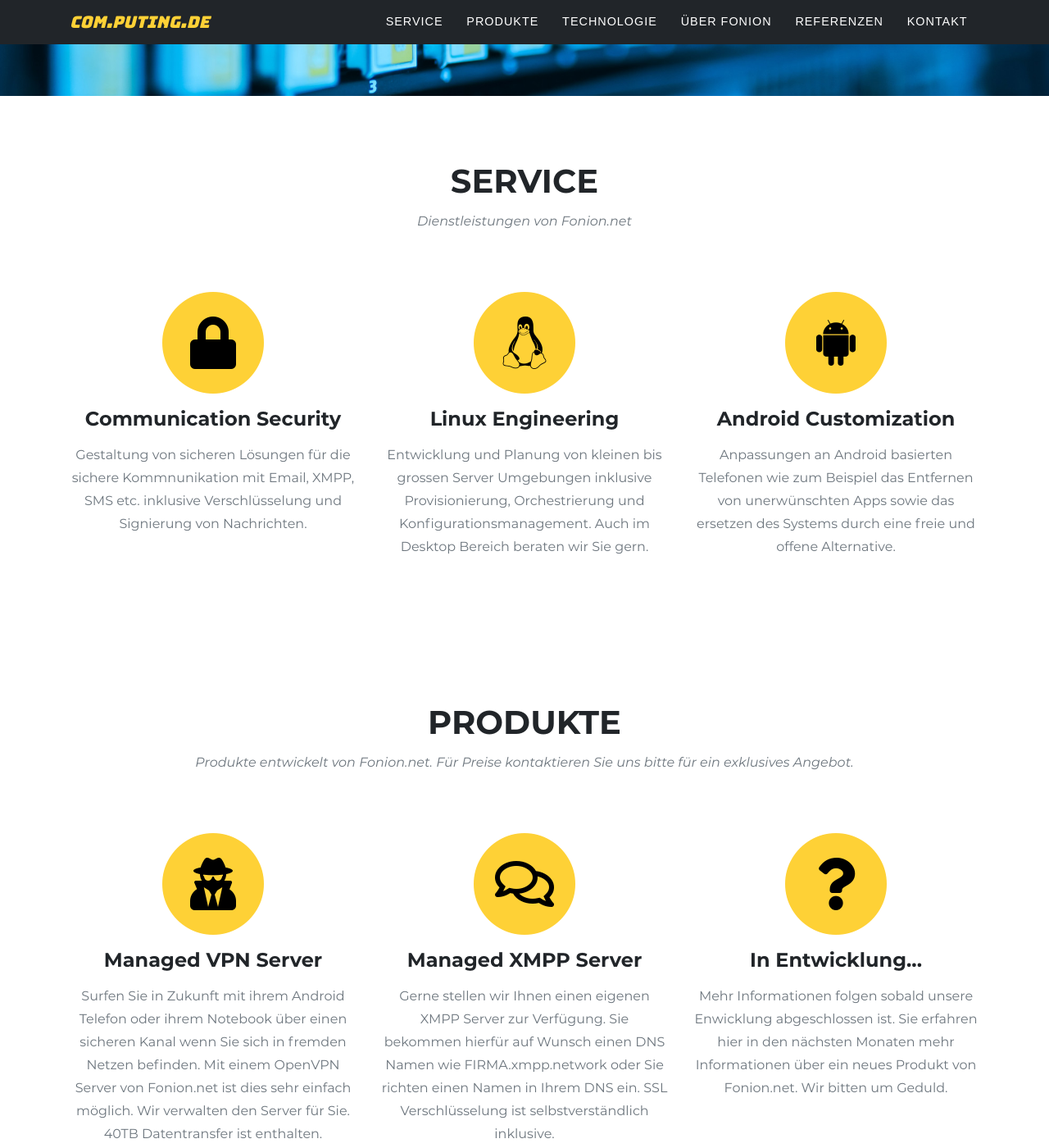
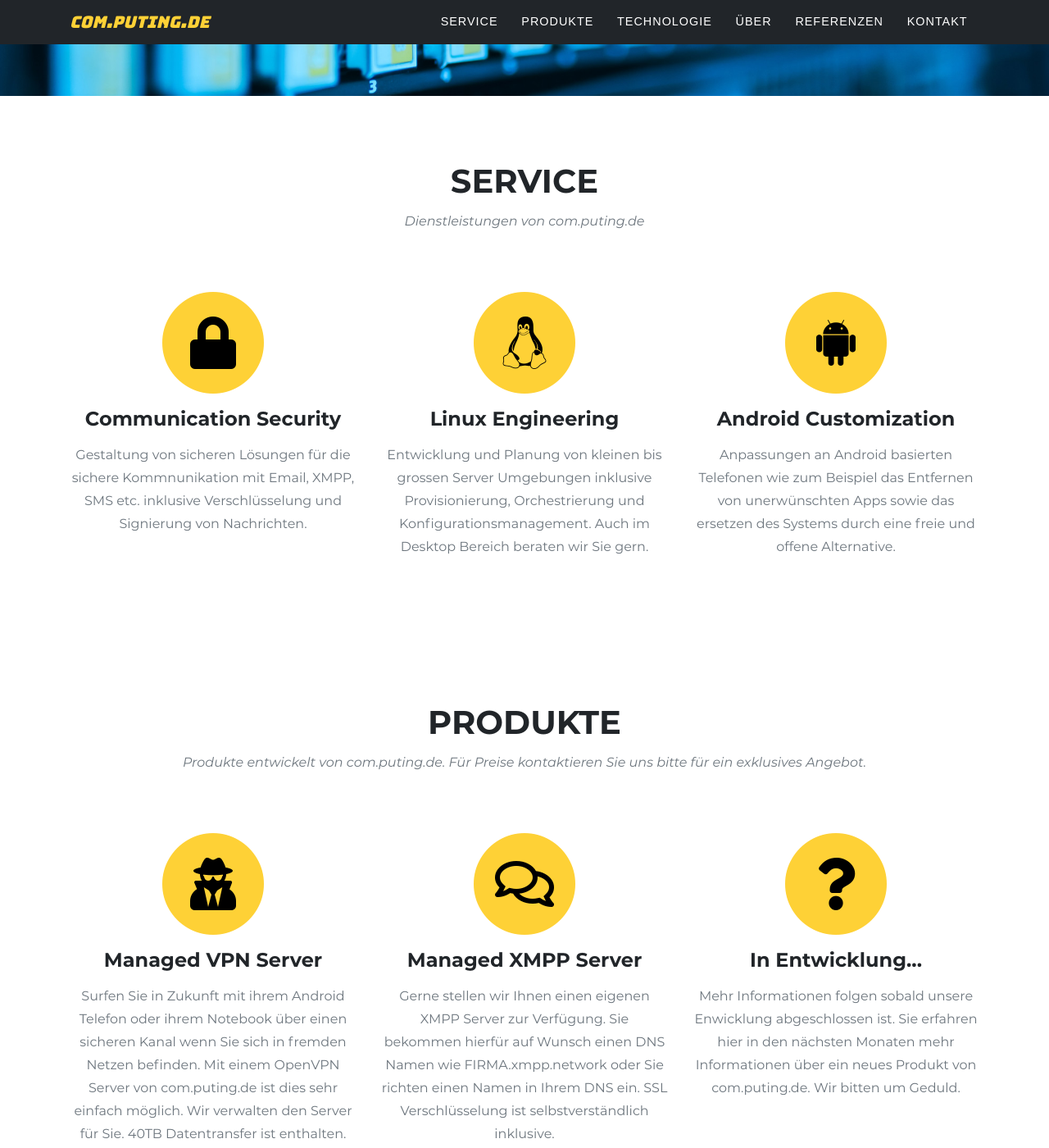
Before and after one commit to findeisen-systems/findeisen.systems, a Jekyll site: the page built from index.html, in a window 1280 px wide and 1400 px high, scrolled down 508 px. Shown: the whole window at 82% size. Built offline with Jekyll 4.4.1, drawn with Linux system fonts in a browser that asks for light colours; some of the changed text lies outside the part shown.

Commit message:
fonion remove

```diff
--- a/_includes/about.html
+++ b/_includes/about.html
@@ -2,8 +2,8 @@
   <div class="container">
     <div class="row">
       <div class="col-lg-12 text-center">
-        <h2 class="section-heading text-uppercase">Über Fonion</h2>
-        <h3 class="section-subheading text-muted">Die Geschichte über com.puting.de zu FONION.</h3>
+        <h2 class="section-heading text-uppercase">Über com.puting.de</h2>
+        <h3 class="section-subheading text-muted">Die Geschichte...</h3>
       </div>
     </div>
     <div class="row">
@@ -47,7 +47,7 @@
                 <h4 class="subheading">Reboot!</h4>
               </div>
               <div class="timeline-body">
-                <p class="text-muted">Viele Bereiche der Informationsverarbeitung haben sich stark verändert und es hat viel Innovation stattgefunden. Anforderungen sind Heute andere. Mit Fonion orientiert Johannes sich neu und der Fokus liegt auf Lösungen für sichere mobile Kommunikation. Server Lösungen spielen hierbei noch immer eine große Rolle allerdings auch mobile Geräte wie Smartphones.</p>
+                <p class="text-muted">Viele Bereiche der Informationsverarbeitung haben sich stark verändert und es hat viel Innovation stattgefunden. Anforderungen sind Heute andere. 2018 orientiert Johannes sich neu und der Fokus liegt auf Lösungen für sichere mobile Kommunikation. Server Lösungen spielen hierbei noch immer eine große Rolle allerdings auch mobile Geräte wie Smartphones.</p>
               </div>
             </div>
           </li>
--- a/_includes/contact.html
+++ b/_includes/contact.html
@@ -21,7 +21,7 @@
             <i class="fas fa-envelope text-primary mb-2" style="font-size:40px;"></i>
             <h4 class="text-uppercase m-0">Email</h4>
             <hr class="my-4">
-            <div class=""><a class="btn btn-primary btn-xl text-uppercase js-scroll-trigger" href="mailto:findeisen@fonion.net">findeisen<br/>@com.puting.de</a></div>
+            <div class=""><a class="btn btn-primary btn-xl text-uppercase js-scroll-trigger" href="mailto:findeisen@com.puting.de">findeisen<br/>@com.puting.de</a></div>
           </div>
         </div>
       </div>
--- a/_includes/header.html
+++ b/_includes/header.html
@@ -17,7 +17,7 @@
           <a class="nav-link js-scroll-trigger" href="#technology">Technologie</a>
         </li>
         <li class="nav-item">
-          <a class="nav-link js-scroll-trigger" href="#about">Über Fonion</a>
+          <a class="nav-link js-scroll-trigger" href="#about">Über</a>
         </li>
         <li class="nav-item">
           <a class="nav-link js-scroll-trigger" href="#references">Referenzen</a>
--- a/_includes/produkte.html
+++ b/_includes/produkte.html
@@ -3,7 +3,7 @@
     <div class="row">
       <div class="col-lg-12 text-center">
         <h2 class="section-heading text-uppercase">Produkte</h2>
-        <h3 class="section-subheading text-muted">Produkte entwickelt von Fonion.net. Für Preise kontaktieren Sie uns bitte für ein exklusives Angebot.</h3>
+        <h3 class="section-subheading text-muted">Produkte entwickelt von com.puting.de. Für Preise kontaktieren Sie uns bitte für ein exklusives Angebot.</h3>
       </div>
     </div>
     <div class="row text-center">
@@ -13,7 +13,7 @@
           <i style="color: black;" class="fas fa-user-secret fa-stack-1x fa-inverse"></i>
         </span>
         <h4 class="service-heading">Managed VPN Server</h4>
-        <p class="text-muted">Surfen Sie in Zukunft mit ihrem Android Telefon oder ihrem Notebook über einen sicheren Kanal wenn Sie sich in fremden Netzen befinden. Mit einem OpenVPN Server von Fonion.net ist dies sehr einfach möglich. Wir verwalten den Server für Sie. 40TB Datentransfer ist enthalten.</p>
+        <p class="text-muted">Surfen Sie in Zukunft mit ihrem Android Telefon oder ihrem Notebook über einen sicheren Kanal wenn Sie sich in fremden Netzen befinden. Mit einem OpenVPN Server von com.puting.de ist dies sehr einfach möglich. Wir verwalten den Server für Sie. 40TB Datentransfer ist enthalten.</p>
       </div>
       <div class="col-md-4">
         <span class="fa-stack fa-4x">
@@ -29,7 +29,7 @@
           <i style="color: black;" class="fas fa-question fa-stack-1x fa-inverse"></i>
         </span>
         <h4 class="service-heading">In Entwicklung...</h4>
-        <p class="text-muted">Mehr Informationen folgen sobald unsere Enwicklung abgeschlossen ist. Sie erfahren hier in den nächsten Monaten mehr Informationen über ein neues Produkt von Fonion.net. Wir bitten um Geduld.</p>
+        <p class="text-muted">Mehr Informationen folgen sobald unsere Enwicklung abgeschlossen ist. Sie erfahren hier in den nächsten Monaten mehr Informationen über ein neues Produkt von com.puting.de. Wir bitten um Geduld.</p>
       </div>
     </div>
   </div>
--- a/_includes/service.html
+++ b/_includes/service.html
@@ -3,7 +3,7 @@
     <div class="row">
       <div class="col-lg-12 text-center">
         <h2 class="section-heading text-uppercase">Service</h2>
-        <h3 class="section-subheading text-muted">Dienstleistungen von Fonion.net</h3>
+        <h3 class="section-subheading text-muted">Dienstleistungen von com.puting.de</h3>
       </div>
     </div>
     <div class="row text-center">
```
